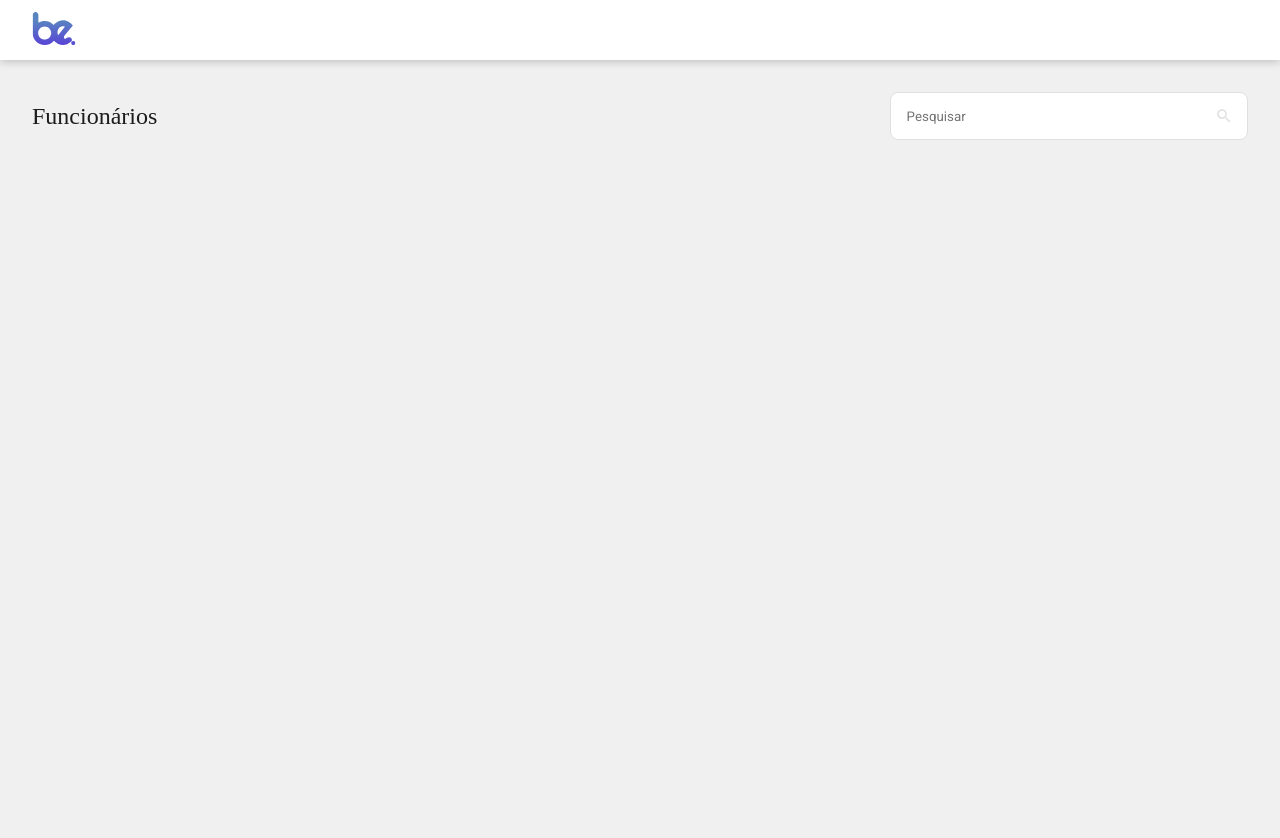
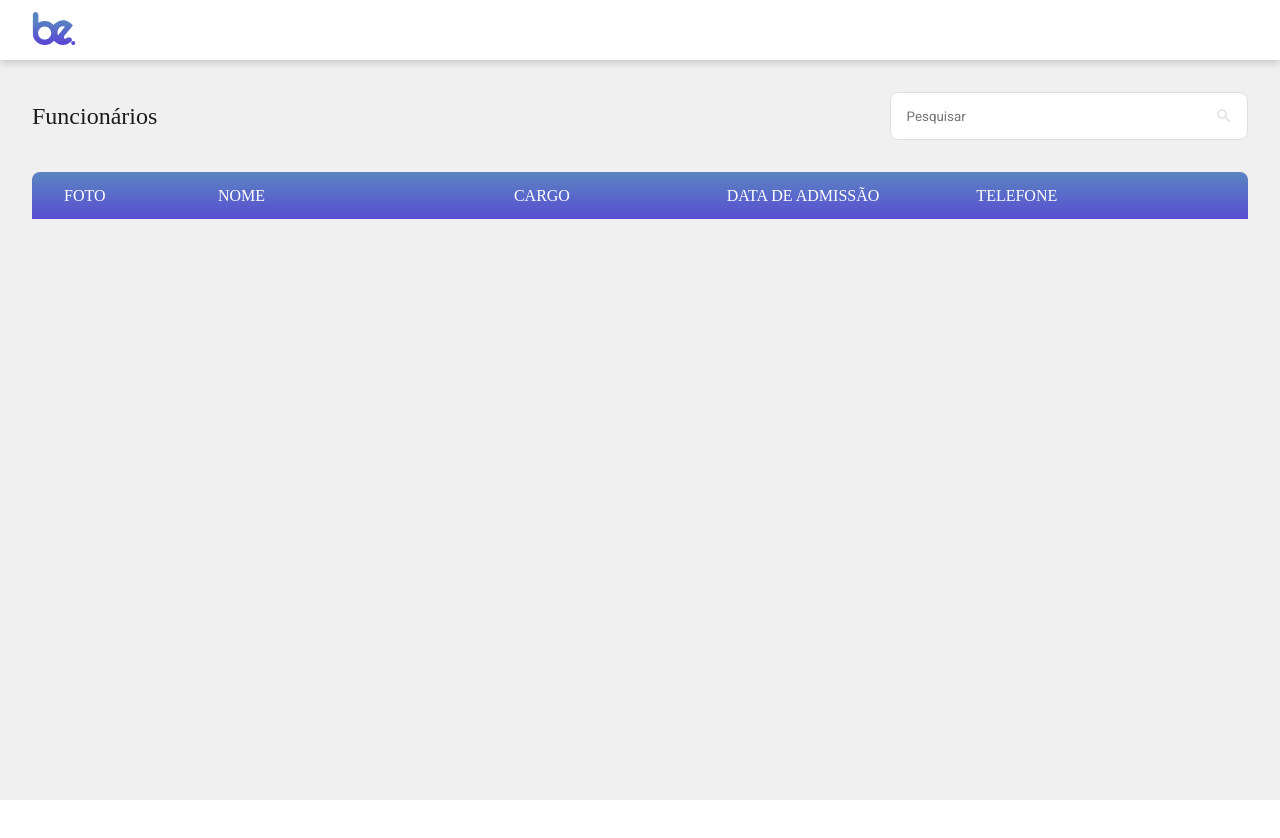
Before and after one commit to andressafirmino/BeMobile-Front, a React (Vite) app: page / in a window 1280 px wide. Shown: the top 838 px of the page. After the commit the page ends 800 px from the top, so only its background shows below. Built offline with nearby package versions, Linux system fonts and the light colour scheme.

Commit message:
feat: table header layout

```diff
--- /dev/null
+++ b/src/components/EmployeesTable/EmployeesTable.tsx
@@ -0,0 +1,10 @@
+import TableHeader from '../TableHeader/TableHeader';
+import { EmployeesTableContainer } from './style';
+
+export default function EmployeesTable() {
+  return (
+    <EmployeesTableContainer>
+      <TableHeader />
+    </EmployeesTableContainer>
+  );
+}
--- /dev/null
+++ b/src/components/EmployeesTable/style.ts
@@ -0,0 +1,5 @@
+import { styled } from 'styled-components';
+
+export const EmployeesTableContainer = styled.div`
+  margin-top: 32px;
+`;
--- a/src/components/Search/style.ts
+++ b/src/components/Search/style.ts
@@ -7,9 +7,7 @@ export const SearchContainer = styled.div`
   display: flex;
   justify-content: space-between;
   align-items: center;
-  position: fixed;
-  top: 92px;
-  left: 32px;
+  margin-top: 32px;
 
   @media screen and (max-width: 600px) {
     flex-direction: column;
--- /dev/null
+++ b/src/components/TableHeader/TableHeader.tsx
@@ -0,0 +1,15 @@
+import { Date, Display, Name, Phone, Photo, Position, TableHeaderContainer } from './style';
+
+export default function TableHeader() {
+  return (
+    <TableHeaderContainer>
+      <Photo>FOTO</Photo>
+      <Name>NOME</Name>
+      <Display>
+        <Position>CARGO</Position>
+        <Date>DATA DE ADMISSÃO</Date>
+        <Phone>TELEFONE</Phone>
+      </Display>
+    </TableHeaderContainer>
+  );
+}
--- /dev/null
+++ b/src/components/TableHeader/style.ts
@@ -0,0 +1,58 @@
+import { styled } from 'styled-components';
+
+export const TableHeaderContainer = styled.div`
+  width: calc(100vw - 64px);
+  height: 47px;
+  background: linear-gradient(to bottom, #5a84c0, #594ed2);
+  border-radius: 8px 8px 0px 0px;
+  padding-left: 32px;
+  display: flex;
+  align-items: center;
+  font-size: 16px;
+  font-weight: 500;
+  color: #ffffff;
+`;
+export const Photo = styled.div`
+  width: 13%;
+  @media screen and (max-width: 855px) {
+    width: 38%;
+  }
+`;
+export const Name = styled.div`
+  width: 25%;
+
+  @media screen and (max-width: 855px) {
+    width: 46%;
+  }
+`;
+export const Display = styled.div`
+  width: 62%;
+  display: flex;
+
+  @media screen and (max-width: 855px) {
+    flex-direction: column;
+    width: 0;
+    display: none;
+  }
+`;
+export const Position = styled.div`
+  width: 29%;
+
+  @media screen and (max-width: 855px) {
+    width: calc(100vw - 64px);
+  }
+`;
+export const Date = styled.div`
+  width: 34%;
+
+  @media screen and (max-width: 855px) {
+    width: calc(100vw - 64px);
+  }
+`;
+export const Phone = styled.div`
+  width: 32%;
+
+  @media screen and (max-width: 855px) {
+    width: calc(100vw - 64px);
+  }
+`;
--- a/src/pages/HomePage/HomePage.tsx
+++ b/src/pages/HomePage/HomePage.tsx
@@ -1,3 +1,4 @@
+import EmployeesTable from '../../components/EmployeesTable/EmployeesTable';
 import SearchBox from '../../components/Search/Search';
 import { HomeContainer } from './style';
 
@@ -5,6 +6,7 @@ export default function HomePage() {
   return (
     <HomeContainer>
       <SearchBox />
+      <EmployeesTable />
     </HomeContainer>
   );
 }
--- a/src/pages/HomePage/style.ts
+++ b/src/pages/HomePage/style.ts
@@ -2,9 +2,10 @@ import styled from 'styled-components';
 
 export const HomeContainer = styled.div`
   width: 100vw;
-  height: 100vh;
+  height: calc(100vh - 60px);
   background-color: #f0f0f0;
   margin-top: 60px;
   display: flex;
-  justify-content: center;
+  flex-direction: column;
+  align-items: center;
 `;
```
